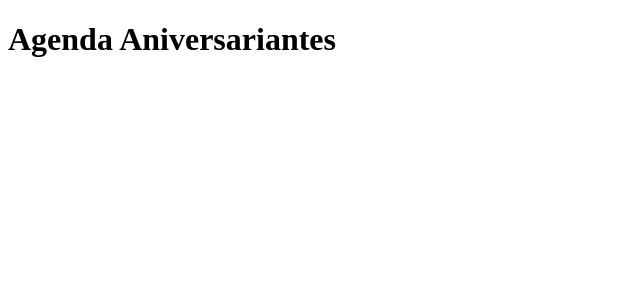
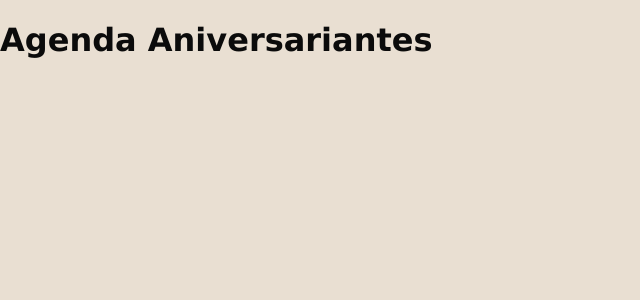
Before and after one commit to Luciara-Abreu/API_Aniversariantes_POSTGRES_FRONT, a React (Create React App) app: page / in a window 1280 px wide. Shown: the top 300 px of the page, without its empty margins (0-640 px from the left). Built offline with nearby package versions, Linux system fonts and the light colour scheme.

Commit message:
Add Config -firebase

```diff
--- a/package.json
+++ b/package.json
@@ -3,6 +3,7 @@
   "version": "0.1.0",
   "private": true,
   "dependencies": {
+    "-": "^0.0.1",
     "@testing-library/jest-dom": "^5.14.1",
     "@testing-library/react": "^13.0.0",
     "@testing-library/user-event": "^13.2.1",
@@ -16,6 +17,9 @@
     "react-dom": "^18.2.0",
     "react-hook-form": "^7.38.0",
     "react-scripts": "5.0.1",
+    "react-snapshot": "^1.3.0",
+    "react-toastify": "^9.1.0",
+    "toastify": "^2.0.1",
     "typescript": "^4.4.2",
     "web-vitals": "^2.1.0",
     "yup": "^0.32.11"
--- a/src/App.tsx
+++ b/src/App.tsx
@@ -1,7 +1,7 @@
 function App() {
   return (
-    <div>
-      <h1>Agenda Aniversariantes</h1>
+    <div className="App">
+      <h1>Agenda Aniversariantes </h1>
     </div>
   );
 }
--- /dev/null
+++ b/src/styles/global.css
@@ -0,0 +1,11 @@
+body{
+  margin: 0;
+  padding: 0;
+  font-family: 'Lucida Sans', 'Lucida Sans Regular', 'Lucida Grande', 'Lucida Sans Unicode', Geneva, Verdana, sans-serif;
+  background: #e9dfd2;
+}
+
+.App {
+  justify-content:center;
+  color: rgb(11, 11, 11);
+}
```
Also changed, not shown: src/config/firebase.js (added, +17 -0 lines), src/index.tsx (+8 -7 lines), 2 other files (tests, documents, lock files or other folders).
